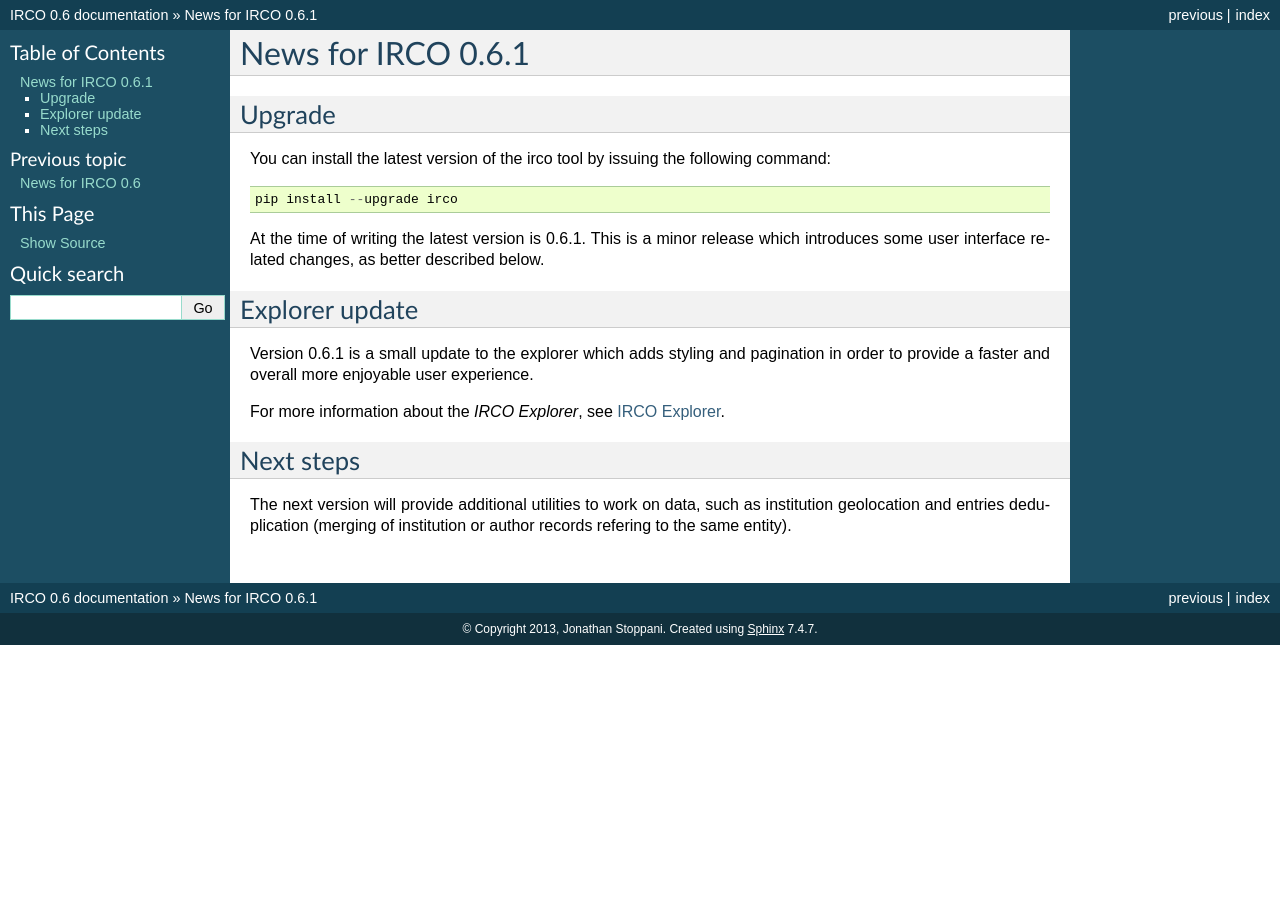
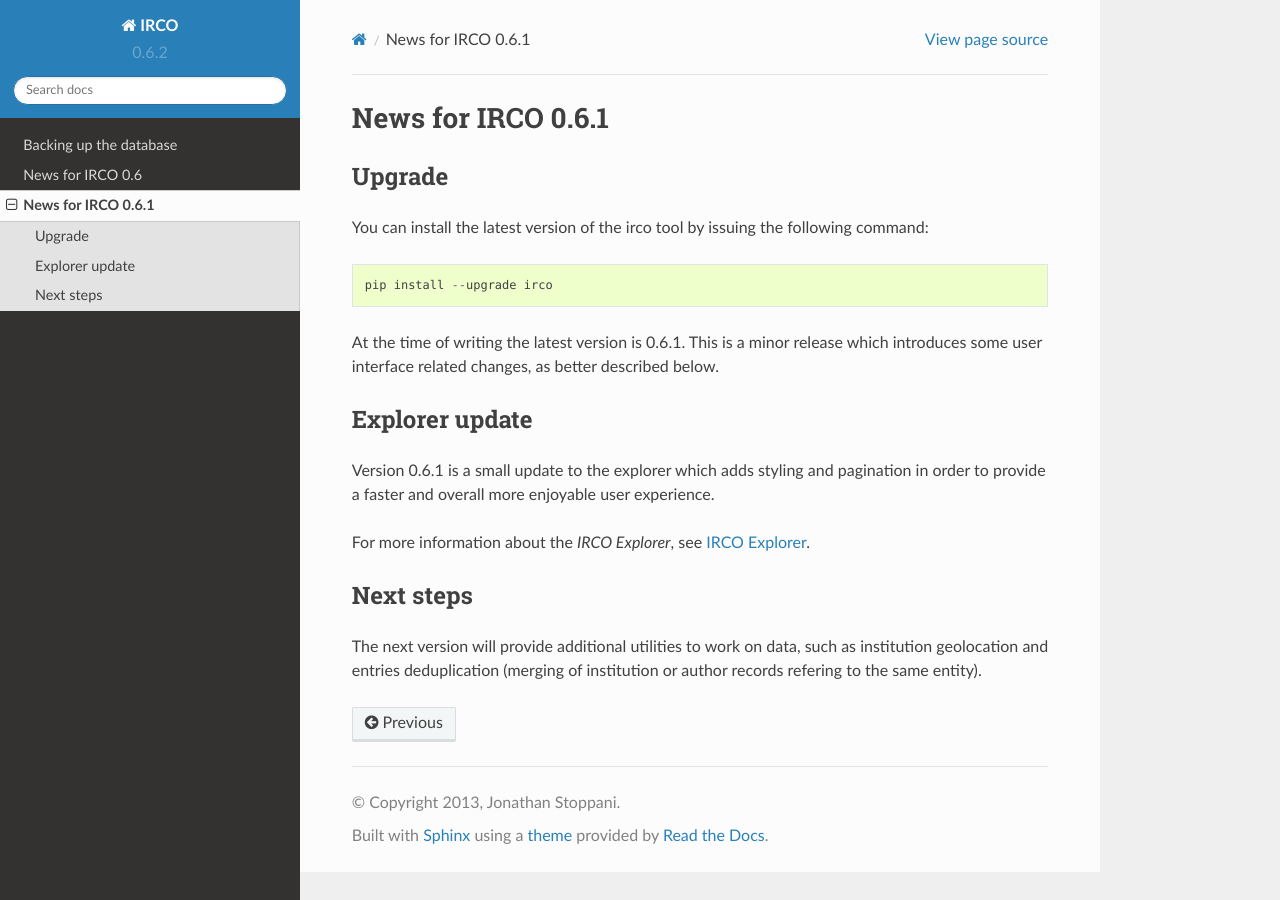
Before and after one commit to GaretJax/irco, a Sphinx documentation site: the page built from docs/news/version-0.6.1.rst, in a window 1280 px wide. Built offline with Sphinx 7.4.7 and the Read the Docs theme 2.0.0, drawn with Linux system fonts in a browser that asks for light colours; pages that are not in the unit, such as notebooks, are missing from menus.

Commit message:
Update documentation configuration.

```diff
--- a/docs/conf.py
+++ b/docs/conf.py
@@ -19,6 +19,13 @@ import os
 # add these directories to sys.path here. If the directory is relative to the
 # documentation root, use os.path.abspath to make it absolute, like shown here.
 #sys.path.insert(0, os.path.abspath('.'))
+
+on_rtd = os.environ.get('READTHEDOCS', None) == 'True'
+
+parent = os.path.dirname(os.path.dirname(__file__))
+sys.path.append(parent)
+
+import irco
 
 # -- General configuration ------------------------------------------------
 
@@ -58,9 +65,9 @@ copyright = u'2013, Jonathan Stoppani'
 # built documents.
 #
 # The short X.Y version.
-version = '0.6'
+version = irco.__version__
 # The full version, including alpha/beta/rc tags.
-release = '0.6'
+release = irco.__version__
 
 # The language for content autogenerated by Sphinx. Refer to documentation
 # for a list of supported languages.
@@ -103,11 +110,14 @@ pygments_style = 'sphinx'
 
 # -- Options for HTML output ----------------------------------------------
 
-RTD_NEW_THEME = True
-
 # The theme to use for HTML and HTML Help pages.  See the documentation for
 # a list of builtin themes.
 html_theme = 'default'
+
+if not on_rtd:  # only import and set the theme if we're building docs locally
+    import sphinx_rtd_theme
+    html_theme = 'sphinx_rtd_theme'
+    html_theme_path = [sphinx_rtd_theme.get_html_theme_path()]
 
 # Theme options are theme-specific and customize the look and feel of a theme
 # further.  For a list of options available for each theme, see the
--- a/docs/index.rst
+++ b/docs/index.rst
@@ -9,6 +9,8 @@ Welcome to IRCO's documentation!
 .. toctree::
    :maxdepth: 2
 
+   graphs/index
+   shell
    backup
 
 
--- a/requirements-dev.txt
+++ b/requirements-dev.txt
@@ -18,3 +18,5 @@ MarkupSafe==0.18
 Pygments==1.6
 Sphinx==1.2b3
 docutils==0.11
+sphinx-rtd-theme
+sphinx-autobuild
```
